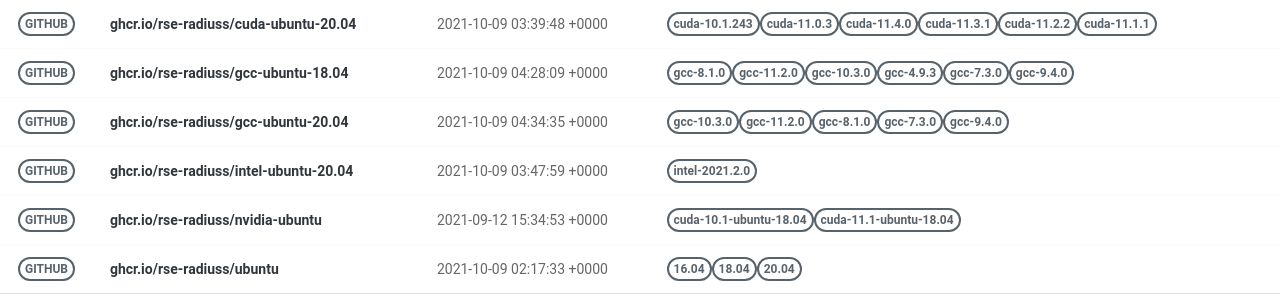
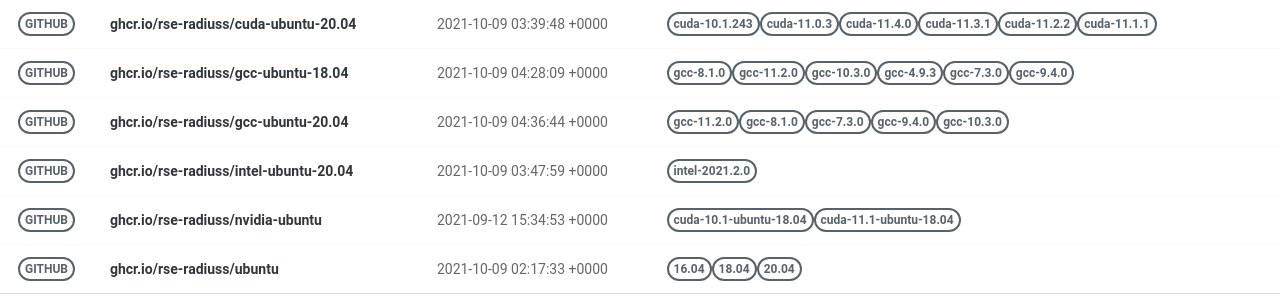
Before and after one commit to rse-ops/docker-images, a Jekyll site: the page built from pages/index.md, in a window 1280 px wide. Shown: the part 228-528 px from the top of the page. Built offline with Jekyll 4.4.1, drawn with Linux system fonts in a browser that asks for light colours; nearby versions of some CDN libraries.

Commit message:
Automated push to update library 2021-10-09

```diff
--- a/_library/ghcr.io-rse-radiuss-gcc-ubuntu-20.04.md
+++ b/_library/ghcr.io-rse-radiuss-gcc-ubuntu-20.04.md
@@ -1,14 +1,11 @@
 ---
 layout: container
 name: ghcr.io/rse-radiuss/gcc-ubuntu-20.04
-updated_at: 2021-10-09 04:34:35.599120
+updated_at: 2021-10-09 04:36:44.033015
 
 
 container_url: https://github.com/orgs/rse-radiuss/packages/container/package/gcc-ubuntu-20.04
 versions:
- - tag: gcc-10.3.0
-   dockerfile: https://github.com/rse-radiuss/docker-images/blob/main/ubuntu/gcc/Dockerfile
-   manifest: https://crane.ggcr.dev/manifest/ghcr.io/rse-radiuss/gcc-ubuntu-20.04:gcc-10.3.0
  - tag: gcc-11.2.0
    dockerfile: https://github.com/rse-radiuss/docker-images/blob/main/ubuntu/gcc/Dockerfile
    manifest: https://crane.ggcr.dev/manifest/ghcr.io/rse-radiuss/gcc-ubuntu-20.04:gcc-11.2.0
```
Also changed, not shown: other parts of _library/ghcr.io-rse-radiuss-gcc-ubuntu-20.04.md (+3 -0 lines).
